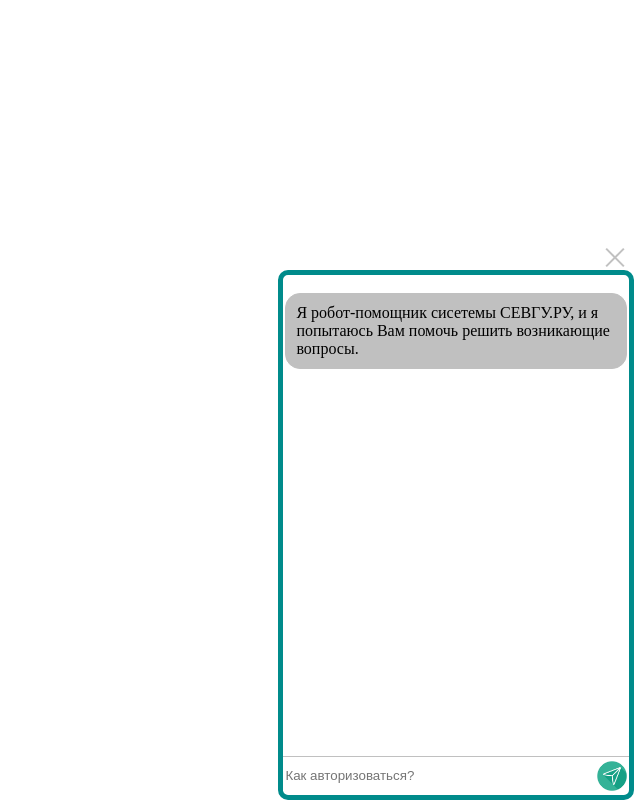
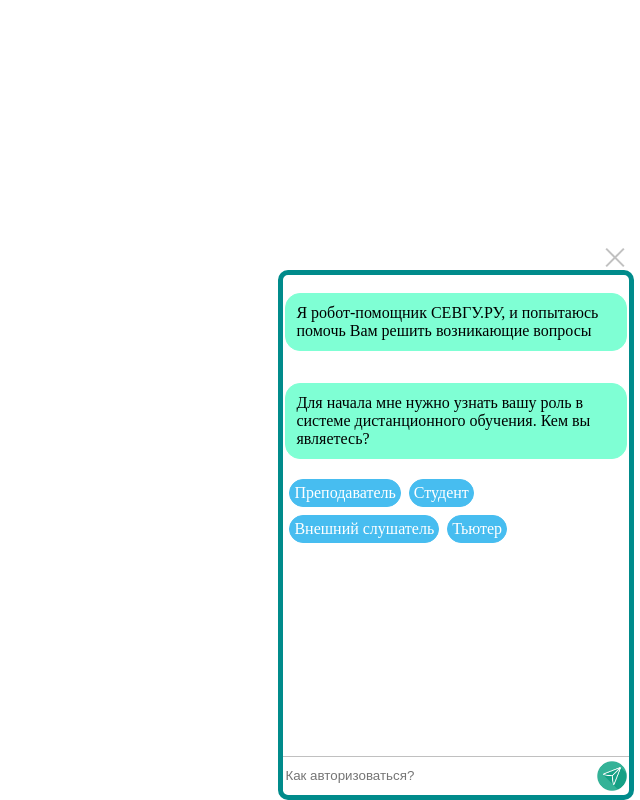
Before and after one commit to igorok-babenko/chat-bot, a plain HTML site: page index.html in a window 1280 px wide. Both pictures are taken after a click on the picture 1235 px from the left and 770 px from the top of the page. Shown: the whole page, without its empty margins (640-1280 px from the left). Drawn offline with Linux system fonts and the light colour scheme.

```diff
--- a/scripts/chat_bot.js
+++ b/scripts/chat_bot.js
@@ -3,6 +3,8 @@ $(document).ready(function(){
 });
 
 function runChatBot() {
+    let currentQuestionsBlockId = "";
+
     createChatBotIcon();
     createChatBotDialogModal();
 }
@@ -69,12 +71,7 @@ function createChatBotDialogModal() {
 
     chatBotDialogModal.appendChild(chatBotMessagesAreaDiv);
 
-    let chatBotWelcomeText = document.createElement("p");
-    chatBotWelcomeText.id = "chat-bot-welocome-text";
-    chatBotWelcomeText.classList.add("chat-bot-messages");
-    chatBotWelcomeText.innerHTML = "Я робот-помощник сисетемы СЕВГУ.РУ, и я попытаюсь Вам помочь решить возникающие вопросы.";
-
-    chatBotMessagesAreaDiv.appendChild(chatBotWelcomeText);
+    createFirstMessages();
 }
 
 function openChatBotDialog() {
@@ -89,7 +86,9 @@ function closeChatBotDialog() {
 
 function chatBotFindQuestion() {
     let message = $("#chat-bot-send-message-text").val();
+    $("#chat-bot-send-message-text").val("");
     chatBotCreateUserMessage(message);
+    showResultsForUserMessage();
     scrollDownChat();
 }
 
@@ -108,7 +107,82 @@ function chatBotCreateUserMessage(message) {
         $("#chat-bot-messages-area-div").append(userMessageDiv);
     }
 }
+function showResultsForUserMessage() {
+    let messagesArea = $("#chat-bot-messages-area-div");
+    let chatBotAnswer = createChatBotMessage("Извините, по данному запросу ничего не найдено");
+
+    messagesArea.append(chatBotAnswer);
+
+    let currentQestion = document.getElementById(currentQuestionsBlockId);
+    currentQestion.remove();
+    messagesArea.append(currentQestion);
+}
+
+
+function createFirstMessages() {
+    let messagesArea = $("#chat-bot-messages-area-div");
+    let firstMessagesDiv = createChatbotDiv("first-messages-div");
+    let chatBotWelcomeText = createChatBotMessage("Я робот-помощник СЕВГУ.РУ, и попытаюсь помочь Вам решить возникающие вопросы");
+    let chatBotFirstQestion = createChatBotMessage("Для начала мне нужно узнать вашу роль в системе дистанционного обучения. Кем вы являетесь?");
+
+    messagesArea.append(firstMessagesDiv);
+    firstMessagesDiv.append(chatBotWelcomeText);
+    firstMessagesDiv.append(chatBotFirstQestion);
+
+    let chatBotChoseTeacherButton = createChatBotButton("chat-bot-teacher-button", "Преподаватель");
+    chatBotChoseTeacherButton.onclick = choseCategoryForTeachers;
+
+    let chatBotChoseStudentButton = createChatBotButton("chat-bot-student-button", "Студент");
+    chatBotChoseStudentButton.onclick = choseCategoryForStudents;
+
+    let chatBotChoseOutsideListenerButton = createChatBotButton("chat-bot-outside-listener-button", "Внешний слушатель");
+    chatBotChoseOutsideListenerButton.onclick = choseCategoryForOutsideListeners;
+
+    let chatBotChoseTutorButton = createChatBotButton("chat-bot-tutor-button", "Тьютер");
+    chatBotChoseTutorButton.onclick = choseCategoryForTutors;
+
+    firstMessagesDiv.append(chatBotChoseTeacherButton);
+    firstMessagesDiv.append(chatBotChoseStudentButton);
+    firstMessagesDiv.append(chatBotChoseOutsideListenerButton);
+    firstMessagesDiv.append(chatBotChoseTutorButton);
+
+    currentQuestionsBlockId = "first-messages-div";
+
+    scrollDownChat();
+}
+
+function choseCategoryForTeachers() { alert("Функционал ответов будет разработан позднее!"); }
+
+function choseCategoryForStudents() { alert("Функционал ответов будет разработан позднее!"); }
+
+function choseCategoryForOutsideListeners() { alert("Функционал ответов будет разработан позднее!"); }
+
+function choseCategoryForTutors() { alert("Функционал ответов будет разработан позднее!"); }
 
 function scrollDownChat() {
     $("#chat-bot-messages-area-div").scrollTop($("#chat-bot-messages-area-div")[0].scrollHeight);
 }
+
+function createChatBotButton(id, text) {
+    let button = document.createElement("div");
+    button.id = id;
+    button.classList.add("chat-bot-variant-button");
+    button.innerHTML = text;
+
+    return button;
+}
+
+function createChatBotMessage(text) {
+    let message = document.createElement("p");
+    message.classList.add("chat-bot-messages");
+    message.innerHTML = text;
+
+    return message;
+}
+
+function createChatbotDiv(id) {
+    let div = document.createElement("div");
+    div.id = id;
+
+    return div;
+}
--- a/styles/chat-bot-styles.css
+++ b/styles/chat-bot-styles.css
@@ -123,8 +123,8 @@
 }
 
 p.chat-bot-messages {
-    border: 1px solid silver;
-    background-color: silver;
+    border: 1px solid #7FFFD4;
+    background-color: #7FFFD4;
     border-radius: 15px;
     padding: 10px;
     display: inline-block;
@@ -134,11 +134,12 @@ p.chat-bot-messages {
 p.chat-bot-user-message {
     border-color: #47BDF0;
     background-color: #47BDF0;
+    color: white;
 }
 
 #chat-bot-welocome-text {
-    border: 1px solid silver;
-    background-color: silver;
+    border: 1px solid #7FFFD4;
+    background-color: #7FFFD4;
     border-radius: 15px;
     padding: 10px;
     display: inline-block;
@@ -149,4 +150,20 @@ div.user-message-div {
     max-width: 98%;
     left: 2px;
     word-break: break-all;
+    text-align: right;
 }
+
+.chat-bot-variant-button {
+    display: inline-block;
+    cursor: pointer;
+    padding: 4px;
+    margin: 4px;
+    border: solid 1px #47BDF0;
+    color: white;
+    background-color: #47BDF0;
+    border-radius: 25px;
+}
+
+.chat-bot-variant-button:hover {
+    opacity: 0.5;
+}
```
